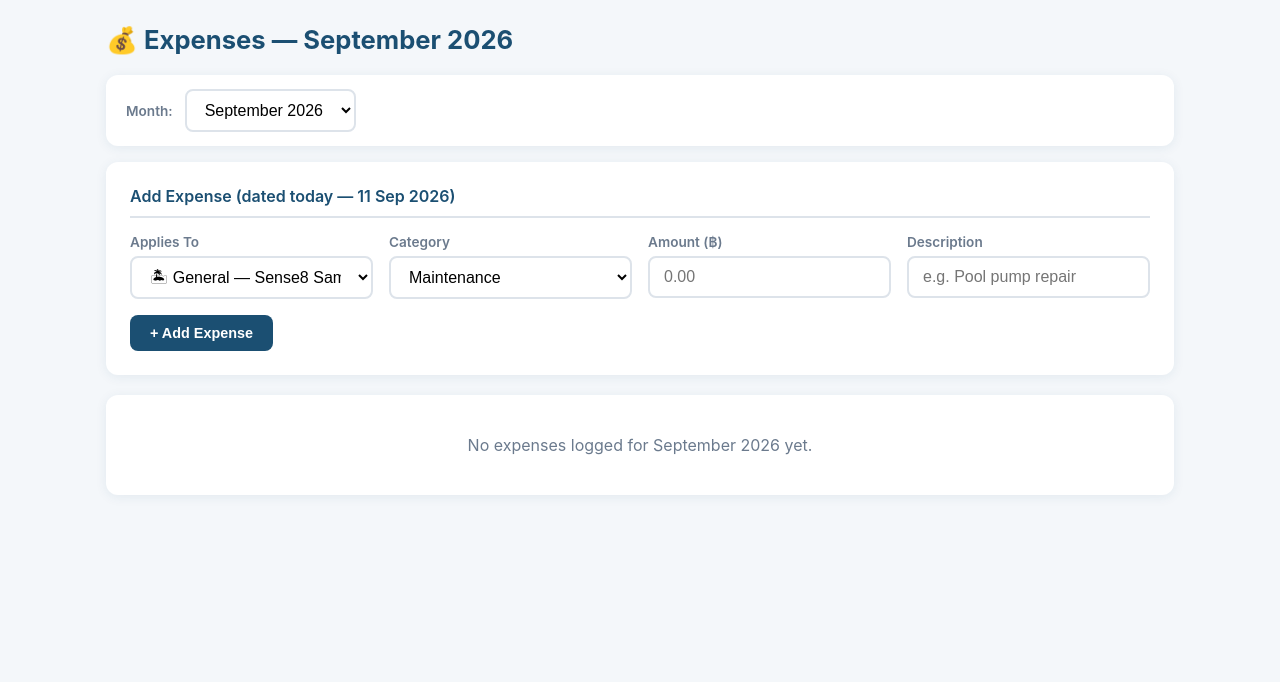
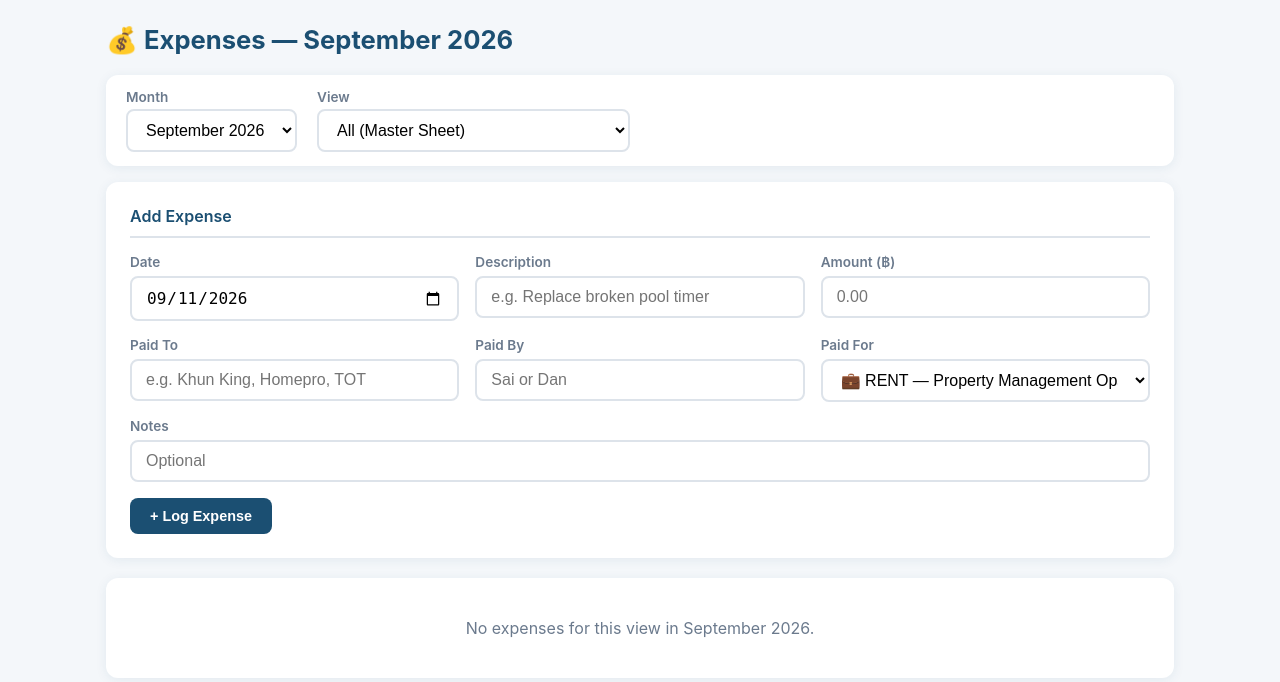
Before and after one commit to Nicky013/Emerald-Sensi8, a Flask app: page /expenses in a window 1280 px wide. Shown: the part 57-739 px from the top of the page. Run offline with Flask 3, Linux system fonts and the light colour scheme; data that the repository does not hold is empty; parts of the project's set-up code (start-up, migrations or seed data) failed here and were passed over; some libraries are stand-ins or nearby versions.

Commit message:
new expenses update

```diff
--- a/app.py
+++ b/app.py
@@ -86,13 +86,15 @@ def init_db():
     exp_id_col = 'id SERIAL PRIMARY KEY' if USE_PG else 'id INTEGER PRIMARY KEY AUTOINCREMENT'
     c.execute(f'''CREATE TABLE IF NOT EXISTS expenses (
         {exp_id_col},
-        project TEXT NOT NULL,
-        villa_id TEXT,
-        category TEXT NOT NULL,
+        expense_date TEXT NOT NULL,
         description TEXT,
         amount REAL NOT NULL,
-        expense_month TEXT NOT NULL,
-        expense_date TEXT NOT NULL,
+        paid_to TEXT,
+        paid_by TEXT,
+        paid_for_type TEXT NOT NULL,
+        villa_id TEXT,
+        project TEXT,
+        notes TEXT,
         FOREIGN KEY (villa_id) REFERENCES villas(id)
     )''')
 
@@ -106,7 +108,7 @@ def init_db():
 
     conn.close()
 
-EXPENSE_CATEGORIES = ['Maintenance', 'Repairs', 'Staff Wages', 'Utilities', 'Supplies', 'Insurance', 'Other']
+PAID_BY_OPTIONS = ['Sai', 'Dan']
 
 def seed_villas(c):
     villas = [
@@ -204,17 +206,23 @@ def dashboard():
                  ORDER BY r.id DESC LIMIT 5''')
     recent = c.fetchall()
 
-    c.execute('''SELECT expense_month, SUM(amount) as total, COUNT(*) as count
-                 FROM expenses GROUP BY expense_month''')
-    expense_months = c.fetchall()
-
-    c.execute('''SELECT project, SUM(amount) as total FROM expenses GROUP BY project''')
-    expenses_by_project = c.fetchall()
+    c.execute('''SELECT expense_date, amount, paid_for_type FROM expenses''')
+    all_expenses = c.fetchall()
     conn.close()
 
-    # Combine billed + expenses per month into a net income summary
+    # Net income only nets out Project (common-fund) expenses — villa-specific
+    # costs get billed back to owners, and RENT is Nick's separate operating
+    # costs, so neither represents a real loss against electricity income.
+    expense_map = {}
+    type_totals = {'villa': 0, 'rent': 0, 'project': 0}
+    for e in all_expenses:
+        amt = e['amount'] or 0
+        type_totals[e['paid_for_type']] = type_totals.get(e['paid_for_type'], 0) + amt
+        if e['paid_for_type'] == 'project' and e['expense_date']:
+            mn = datetime.strptime(e['expense_date'], '%d %b %Y').strftime('%B %Y')
+            expense_map[mn] = expense_map.get(mn, 0) + amt
+
     income_map = {m['billing_month']: m['total'] or 0 for m in months}
-    expense_map = {m['expense_month']: m['total'] or 0 for m in expense_months}
     net_summary = []
     for mn in set(income_map) | set(expense_map):
         billed = income_map.get(mn, 0)
@@ -223,10 +231,8 @@ def dashboard():
     net_summary.sort(key=lambda x: datetime.strptime(x['month'], '%B %Y'), reverse=True)
     net_summary = net_summary[:12]
 
-    expense_total_map = {p['project']: p['total'] or 0 for p in expenses_by_project}
-
     return render_template('dashboard.html', months=months, by_project=by_project, recent=recent,
-                           net_summary=net_summary, expense_total_map=expense_total_map)
+                           net_summary=net_summary, type_totals=type_totals)
 
 
 @app.route('/readings', methods=['GET', 'POST'])
@@ -303,45 +309,77 @@ def expenses():
     c = conn.cursor()
 
     if request.method == 'POST':
-        applies_to = request.form['applies_to']
-        category = request.form['category']
+        raw_date = request.form.get('expense_date', '').strip()
+        if raw_date:
+            expense_date = datetime.strptime(raw_date, '%Y-%m-%d').strftime('%d %b %Y')
+        else:
+            expense_date = date.today().strftime('%d %b %Y')
+
         description = request.form.get('description', '').strip()
         amount = float(request.form['amount'])
-        expense_month = request.form['expense_month']
-        expense_date = date.today().strftime('%d %b %Y')
+        paid_to = request.form.get('paid_to', '').strip()
+        paid_by = request.form.get('paid_by', '').strip()
+        notes = request.form.get('notes', '').strip()
+        paid_for = request.form['paid_for']
+        kind, _, value = paid_for.partition(':')
 
-        if applies_to.startswith('villa:'):
-            villa_id = applies_to.split(':', 1)[1]
+        if kind == 'villa':
+            paid_for_type = 'villa'
+            villa_id = value
             villa_row = c.execute('SELECT project FROM villas WHERE id=?', (villa_id,)).fetchone()
-            project = villa_row['project'] if villa_row else ''
+            project = villa_row['project'] if villa_row else None
+        elif kind == 'project':
+            paid_for_type = 'project'
+            villa_id = None
+            project = value
         else:
+            paid_for_type = 'rent'
             villa_id = None
-            project = applies_to.split(':', 1)[1]
+            project = None
 
-        c.execute('''INSERT INTO expenses (project, villa_id, category, description, amount, expense_month, expense_date)
-            VALUES (?,?,?,?,?,?,?)''',
-            (project, villa_id, category, description, amount, expense_month, expense_date))
+        c.execute('''INSERT INTO expenses (expense_date, description, amount, paid_to, paid_by, paid_for_type, villa_id, project, notes)
+            VALUES (?,?,?,?,?,?,?,?,?)''',
+            (expense_date, description, amount, paid_to, paid_by, paid_for_type, villa_id, project, notes))
         conn.commit()
         conn.close()
-        return redirect(url_for('expenses') + f'?month={expense_month}')
+        redirect_month = datetime.strptime(expense_date, '%d %b %Y').strftime('%B %Y')
+        return redirect(url_for('expenses') + f'?month={redirect_month}')
 
     # GET
-    month_rows = c.execute('SELECT DISTINCT expense_month FROM expenses').fetchall()
-    existing_months = {r['expense_month'] for r in month_rows}
-    existing_months.add(datetime.now().strftime('%B %Y'))
-    available_months = sorted(existing_months, key=lambda m: datetime.strptime(m, '%B %Y'), reverse=True)
+    all_rows = c.execute('''SELECT e.*, v.villa_name, v.occupant_name, v.owner_name FROM expenses e
+                            LEFT JOIN villas v ON e.villa_id = v.id
+                            ORDER BY e.id DESC''').fetchall()
+
+    months_set = set()
+    for r in all_rows:
+        if r['expense_date']:
+            months_set.add(datetime.strptime(r['expense_date'], '%d %b %Y').strftime('%B %Y'))
+    months_set.add(datetime.now().strftime('%B %Y'))
+    available_months = sorted(months_set, key=lambda m: datetime.strptime(m, '%B %Y'), reverse=True)
 
     selected_month = request.args.get('month', datetime.now().strftime('%B %Y'))
+    view_filter = request.args.get('view', 'all')
 
-    rows = c.execute('''SELECT e.*, v.villa_name, v.occupant_name, v.owner_name FROM expenses e
-                        LEFT JOIN villas v ON e.villa_id = v.id
-                        WHERE e.expense_month=? ORDER BY e.id DESC''', (selected_month,)).fetchall()
+    def in_month(r):
+        return r['expense_date'] and datetime.strptime(r['expense_date'], '%d %b %Y').strftime('%B %Y') == selected_month
+
+    rows = [r for r in all_rows if in_month(r)]
+
+    if view_filter != 'all':
+        vkind, _, vval = view_filter.partition(':')
+        if vkind == 'rent':
+            rows = [r for r in rows if r['paid_for_type'] == 'rent']
+        elif vkind == 'project':
+            rows = [r for r in rows if r['paid_for_type'] == 'project' and r['project'] == vval]
+        elif vkind == 'villa':
+            rows = [r for r in rows if r['paid_for_type'] == 'villa' and r['villa_id'] == vval]
 
     villas = c.execute('SELECT * FROM villas WHERE active=1 ORDER BY id').fetchall()
     conn.close()
     return render_template('expenses.html', rows=rows, selected_month=selected_month,
-                           available_months=available_months, villas=villas,
-                           categories=EXPENSE_CATEGORIES, today_display=date.today().strftime('%d %b %Y'))
+                           available_months=available_months, villas=villas, view_filter=view_filter,
+                           paid_by_options=PAID_BY_OPTIONS, today=date.today().strftime('%Y-%m-%d'),
+                           today_display=date.today().strftime('%d %b %Y'))
 
 
 @app.route('/expense/<int:expense_id>/delete', methods=['POST'])
--- a/templates/expenses.html
+++ b/templates/expenses.html
@@ -4,100 +4,128 @@
 <div class="container">
   <p class="page-title">💰 Expenses — {{ selected_month }}</p>
 
-  <!-- Month picker -->
+  <!-- Month + View filters -->
   <div class="card" style="margin-bottom:16px;padding:14px 20px;">
-    <div style="display:flex;align-items:center;gap:12px;flex-wrap:wrap;">
-      <label style="margin:0;font-weight:600;color:var(--muted);font-size:0.85rem;">Month:</label>
-      <select id="monthInput" onchange="loadMonth()" style="width:auto;">
-        {% for m in available_months %}
-        <option value="{{ m }}" {% if m == selected_month %}selected{% endif %}>{{ m }}</option>
-        {% endfor %}
-      </select>
+    <div style="display:flex;align-items:center;gap:20px;flex-wrap:wrap;">
+      <div>
+        <label style="margin:0;font-weight:600;color:var(--muted);font-size:0.85rem;display:block;margin-bottom:4px;">Month</label>
+        <select id="monthInput" onchange="reload()" style="width:auto;">
+          {% for m in available_months %}
+          <option value="{{ m }}" {% if m == selected_month %}selected{% endif %}>{{ m }}</option>
+          {% endfor %}
+        </select>
+      </div>
+      <div>
+        <label style="margin:0;font-weight:600;color:var(--muted);font-size:0.85rem;display:block;margin-bottom:4px;">View</label>
+        <select id="viewInput" onchange="reload()" style="width:auto;">
+          <option value="all" {% if view_filter == 'all' %}selected{% endif %}>All (Master Sheet)</option>
+          <option value="rent" {% if view_filter == 'rent' %}selected{% endif %}>RENT — Property Management Ops</option>
+          <option value="project:Sense8 Samui Villas" {% if view_filter == 'project:Sense8 Samui Villas' %}selected{% endif %}>S8 Project — Common Funds</option>
+          <option value="project:Samui Emerald Villas" {% if view_filter == 'project:Samui Emerald Villas' %}selected{% endif %}>SEV Project — Common Funds</option>
+          {% for v in villas %}
+          <option value="villa:{{ v['id'] }}" {% if view_filter == 'villa:' ~ v['id'] %}selected{% endif %}>{{ v['id'] }} — {{ v['occupant_name'] or v['owner_name'] or v['villa_name'] }}</option>
+          {% endfor %}
+        </select>
+      </div>
     </div>
   </div>
 
-  <!-- Summary stats -->
+  <!-- Summary -->
   {% if rows %}
   {% set total = namespace(val=0) %}
-  {% set cat_totals = {} %}
-  {% for r in rows %}
-    {% set total.val = total.val + (r['amount'] or 0) %}
-  {% endfor %}
+  {% for r in rows %}{% set total.val = total.val + (r['amount'] or 0) %}{% endfor %}
   <div class="stats" style="margin-bottom:20px;">
-    <div class="stat red-border"><div class="stat-label">Total Expenses</div><div class="stat-value red">{{ '{:,.0f}'.format(total.val) }} ฿</div></div>
+    <div class="stat red-border"><div class="stat-label">Total ({{ 'this view' if view_filter != 'all' else 'this month' }})</div><div class="stat-value red">{{ '{:,.0f}'.format(total.val) }} ฿</div></div>
     <div class="stat"><div class="stat-label">Entries</div><div class="stat-value">{{ rows|length }}</div></div>
   </div>
   {% endif %}
 
   <!-- Add expense -->
   <div class="card" style="margin-bottom:20px;">
-    <div class="card-title">Add Expense (dated today — {{ today_display }})</div>
+    <div class="card-title">Add Expense</div>
     <form method="POST" action="/expenses">
-      <input type="hidden" name="expense_month" value="{{ selected_month }}">
-      <div style="display:grid;grid-template-columns:repeat(auto-fit,minmax(200px,1fr));gap:16px;">
+      <div style="display:grid;grid-template-columns:repeat(auto-fit,minmax(180px,1fr));gap:16px;margin-bottom:16px;">
         <div class="form-group" style="margin-bottom:0;">
-          <label>Applies To</label>
-          <select name="applies_to" required>
-            <option value="general:Sense8 Samui Villas">🏝 General — Sense8 Samui Villas</option>
-            <option value="general:Samui Emerald Villas">💎 General — Samui Emerald Villas</option>
+          <label>Date</label>
+          <input type="date" name="expense_date" value="{{ today }}">
+        </div>
+        <div class="form-group" style="margin-bottom:0;">
+          <label>Description</label>
+          <input type="text" name="description" placeholder="e.g. Replace broken pool timer">
+        </div>
+        <div class="form-group" style="margin-bottom:0;">
+          <label>Amount (฿)</label>
+          <input type="number" name="amount" step="0.01" min="0" required placeholder="0.00">
+        </div>
+      </div>
+      <div style="display:grid;grid-template-columns:repeat(auto-fit,minmax(180px,1fr));gap:16px;margin-bottom:16px;">
+        <div class="form-group" style="margin-bottom:0;">
+          <label>Paid To</label>
+          <input type="text" name="paid_to" placeholder="e.g. Khun King, Homepro, TOT">
+        </div>
+        <div class="form-group" style="margin-bottom:0;">
+          <label>Paid By</label>
+          <input type="text" name="paid_by" list="paidByList" placeholder="Sai or Dan">
+          <datalist id="paidByList">
+            {% for p in paid_by_options %}
+            <option value="{{ p }}">
+            {% endfor %}
+          </datalist>
+        </div>
+        <div class="form-group" style="margin-bottom:0;">
+          <label>Paid For</label>
+          <select name="paid_for" required>
+            <option value="rent:RENT">💼 RENT — Property Management Ops</option>
+            <option value="project:Sense8 Samui Villas">🏝 S8 Project — Common Funds</option>
+            <option value="project:Samui Emerald Villas">💎 SEV Project — Common Funds</option>
             {% for v in villas %}
             <option value="villa:{{ v['id'] }}">{{ v['id'] }} — {{ v['occupant_name'] or v['owner_name'] or v['villa_name'] }}</option>
             {% endfor %}
           </select>
         </div>
-        <div class="form-group" style="margin-bottom:0;">
-          <label>Category</label>
-          <select name="category" required>
-            {% for cat in categories %}
-            <option value="{{ cat }}">{{ cat }}</option>
-            {% endfor %}
-          </select>
-        </div>
-        <div class="form-group" style="margin-bottom:0;">
-          <label>Amount (฿)</label>
-          <input type="number" name="amount" step="0.01" min="0" required placeholder="0.00">
-        </div>
-        <div class="form-group" style="margin-bottom:0;">
-          <label>Description</label>
-          <input type="text" name="description" placeholder="e.g. Pool pump repair">
-        </div>
       </div>
-      <button type="submit" class="btn btn-primary" style="margin-top:16px;">+ Add Expense</button>
+      <div class="form-group" style="margin-bottom:16px;">
+        <label>Notes</label>
+        <input type="text" name="notes" placeholder="Optional">
+      </div>
+      <button type="submit" class="btn btn-primary">+ Log Expense</button>
     </form>
   </div>
 
-  <!-- Expense list by project -->
-  {% for project in ['Sense8 Samui Villas', 'Samui Emerald Villas'] %}
-  {% set icon = '🏝' if project == 'Sense8 Samui Villas' else '💎' %}
-  {% set proj_rows = rows | selectattr('project', 'equalto', project) | list %}
-  {% if proj_rows %}
-  {% set proj_total = namespace(val=0) %}
-  {% for r in proj_rows %}{% set proj_total.val = proj_total.val + (r['amount'] or 0) %}{% endfor %}
-
+  <!-- Expense list -->
+  {% if rows %}
   <div class="card" style="margin-bottom:16px;">
-    <div class="card-title" style="display:flex;justify-content:space-between;align-items:center;">
-      <span>{{ icon }} {{ project }}</span>
-      <span style="color:var(--red);font-weight:700;">{{ '{:,.2f}'.format(proj_total.val) }} ฿</span>
-    </div>
     <div class="table-wrap">
       <table>
         <thead>
           <tr>
             <th>Date</th>
-            <th>Category</th>
-            <th>Applies To</th>
             <th>Description</th>
+            <th>Paid To</th>
+            <th>Paid By</th>
+            <th>Paid For</th>
+            <th>Notes</th>
             <th>Amount</th>
             <th></th>
           </tr>
         </thead>
         <tbody>
-          {% for r in proj_rows %}
+          {% for r in rows %}
           <tr>
-            <td>{{ r['expense_date'] }}</td>
-            <td><span class="badge badge-tenant">{{ r['category'] }}</span></td>
-            <td>{% if r['villa_id'] %}{{ r['villa_id'] }} — {{ r['occupant_name'] or r['owner_name'] or r['villa_name'] }}{% else %}<span style="color:var(--muted);">General</span>{% endif %}</td>
+            <td style="white-space:nowrap;">{{ r['expense_date'] }}</td>
             <td>{{ r['description'] or '–' }}</td>
+            <td>{{ r['paid_to'] or '–' }}</td>
+            <td>{{ r['paid_by'] or '–' }}</td>
+            <td>
+              {% if r['paid_for_type'] == 'rent' %}
+              <span class="badge" style="background:#EAECEE;color:#555;">💼 RENT</span>
+              {% elif r['paid_for_type'] == 'project' %}
+              <span class="badge badge-tenant">{{ '🏝' if 'Sense8' in r['project'] else '💎' }} {{ 'S8' if 'Sense8' in r['project'] else 'SEV' }} Project</span>
+              {% else %}
+              <span class="badge badge-owner">{{ r['villa_id'] }}</span> {{ r['occupant_name'] or r['owner_name'] or r['villa_name'] }}
+              {% endif %}
+            </td>
+            <td style="color:var(--muted);font-size:0.88rem;">{{ r['notes'] or '–' }}</td>
             <td><strong>{{ '{:,.2f}'.format(r['amount']) }} ฿</strong></td>
             <td>
               <form method="POST" action="/expense/{{ r['id'] }}/delete" onsubmit="return confirm('Delete this expense?');" style="display:inline;">
@@ -110,20 +138,18 @@
       </table>
     </div>
   </div>
-  {% endif %}
-  {% endfor %}
-
-  {% if not rows %}
+  {% else %}
   <div class="card" style="text-align:center;padding:40px;color:var(--muted);">
-    No expenses logged for {{ selected_month }} yet.
+    No expenses for this view in {{ selected_month }}.
   </div>
   {% endif %}
 </div>
 
 <script>
-function loadMonth() {
+function reload() {
   const m = document.getElementById('monthInput').value;
-  window.location.href = '/expenses?month=' + encodeURIComponent(m);
+  const v = document.getElementById('viewInput').value;
+  window.location.href = '/expenses?month=' + encodeURIComponent(m) + '&view=' + encodeURIComponent(v);
 }
 </script>
 {% endblock %}
```
Also changed, not shown: templates/dashboard.html (+13 -5 lines).
